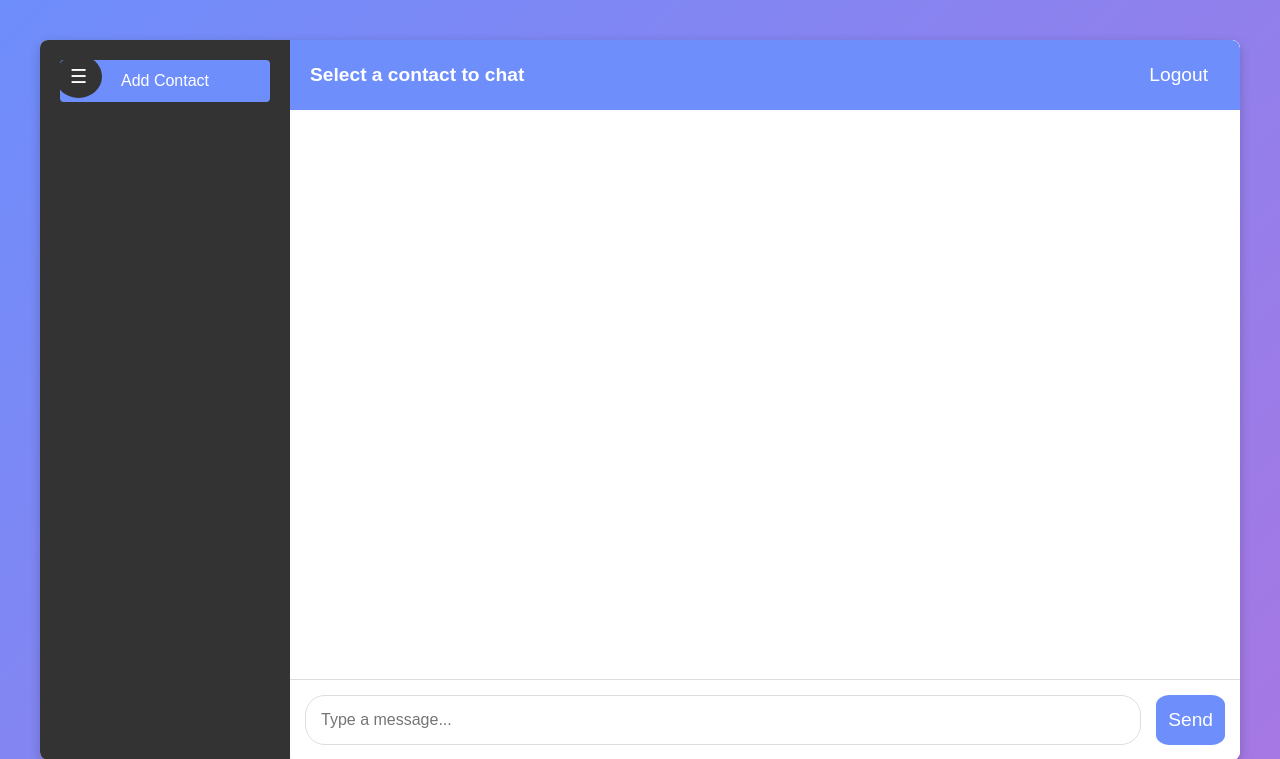
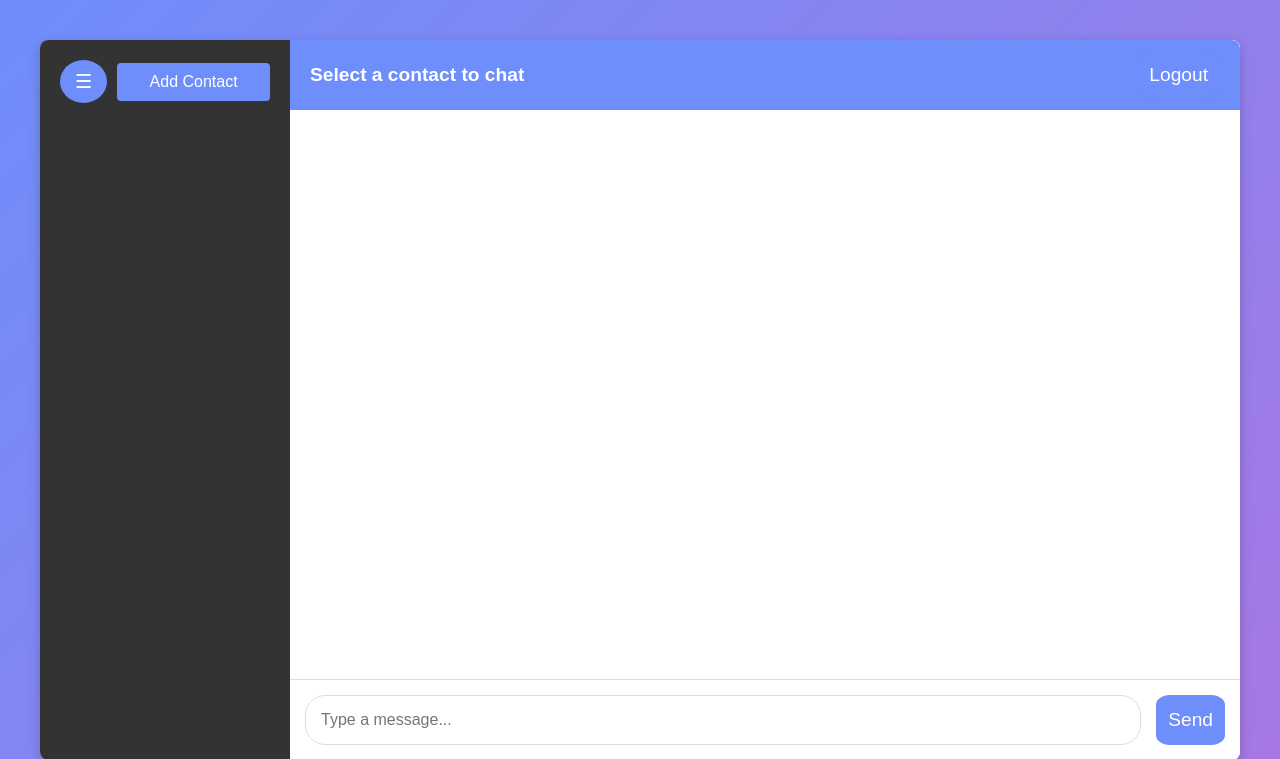
Before and after one commit to dsk1ra/SET09103, a Flask app: page /chats in a window 1280 px wide. Shown: the top 759 px of the page. Run offline with Flask 3, Linux system fonts and the light colour scheme; a user stored in the database is signed in; data comes from the database, SQL or seed files in the repository; data that the repository does not hold is empty; some libraries are stand-ins or nearby versions.

Commit message:
Refactor layout

```diff
--- a/static/css/styles.css
+++ b/static/css/styles.css
@@ -38,16 +38,23 @@ body {
     padding: 20px;
     box-shadow: 2px 0 10px rgba(0, 0, 0, 0.1);
 }
+.bar {
+    display: flex;
+    align-items: center;
+    justify-content: space-between;
+    margin-bottom: 20px;
+}
 
 #add-contact-btn {
     background-color: #6e8efb;
     color: white;
-    padding: 12px;
+    /*padding: 12px;*/
     border-radius: 4px;
     cursor: pointer;
     border: none;
-    margin-bottom: 20px;
+    /*margin-bottom: 20px;*/
     transition: background-color 0.3s;
+    width: -webkit-fill-available;
 }
 
 #add-contact-btn:hover {
@@ -276,11 +283,6 @@ body {
     transition: background-color 0.3s;
 }
 
-#toggle-slide-menu {
-    margin-right: 10px;
-    /* Space between the two buttons */
-}
-
 .sidebar button:hover {
     background-color: #555;
 }
@@ -365,10 +367,10 @@ body {
 
 /* Toggle Button */
 #toggle-slide-menu {
-    position: absolute;
+    /*position: absolute;
     top: 15px;
-    left: 15px;
-    background-color: #333;
+    left: 15px;*/
+    background-color: #6e8efb;
     color: white;
     border: none;
     padding: 10px 15px;
--- a/templates/chats.html
+++ b/templates/chats.html
@@ -27,8 +27,10 @@
         </div>
         <!-- Sidebar Section -->
         <div class="sidebar">
-            <button id="toggle-slide-menu">☰</button>
-            <button id="add-contact-btn">Add Contact</button>
+            <div class="bar">
+                <button id="toggle-slide-menu">☰</button>
+                <button id="add-contact-btn">Add Contact</button>
+            </div>
             <div id="contact-list">
                 <!-- Contacts will be dynamically loaded here -->
             </div>
```
